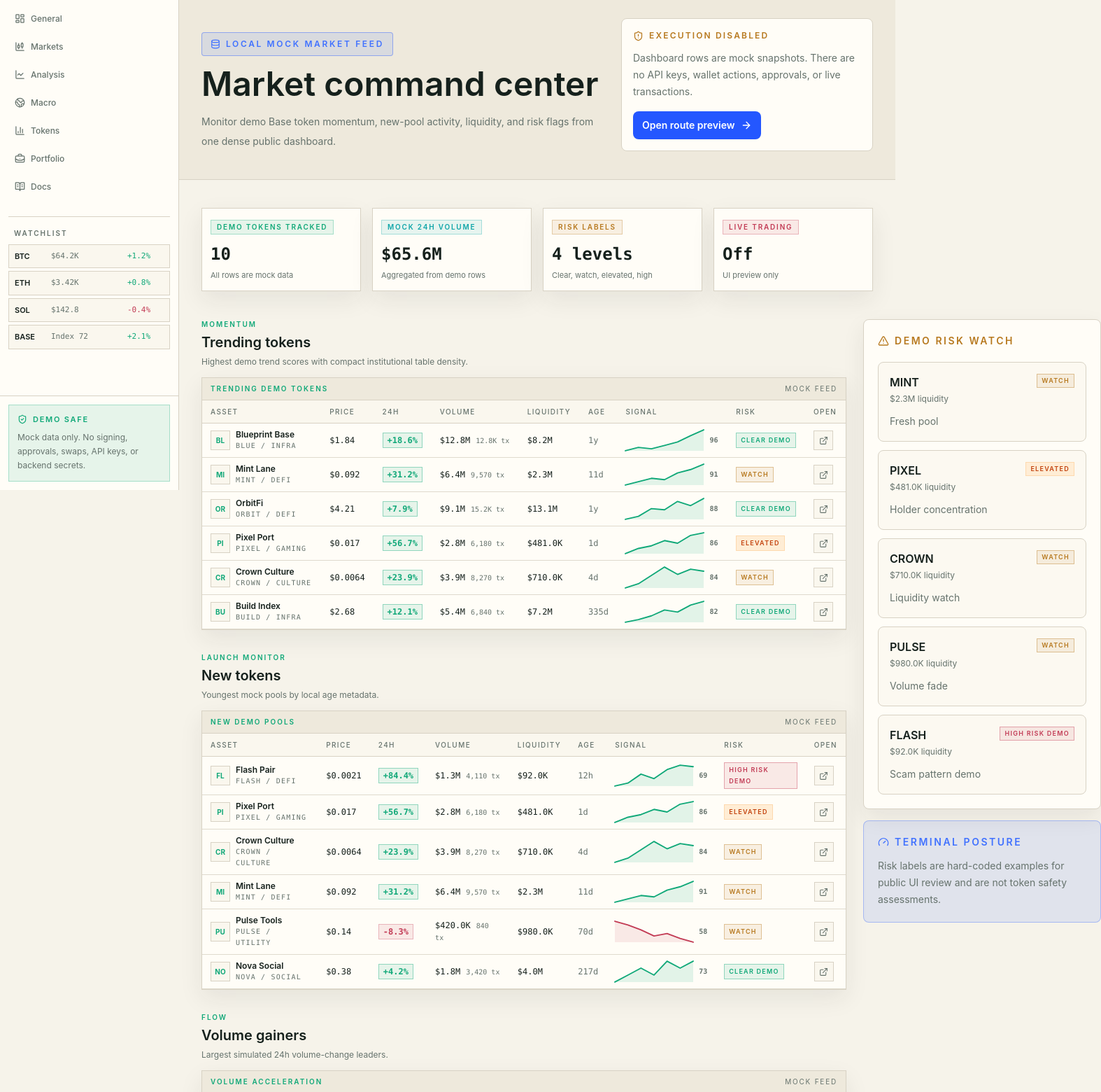
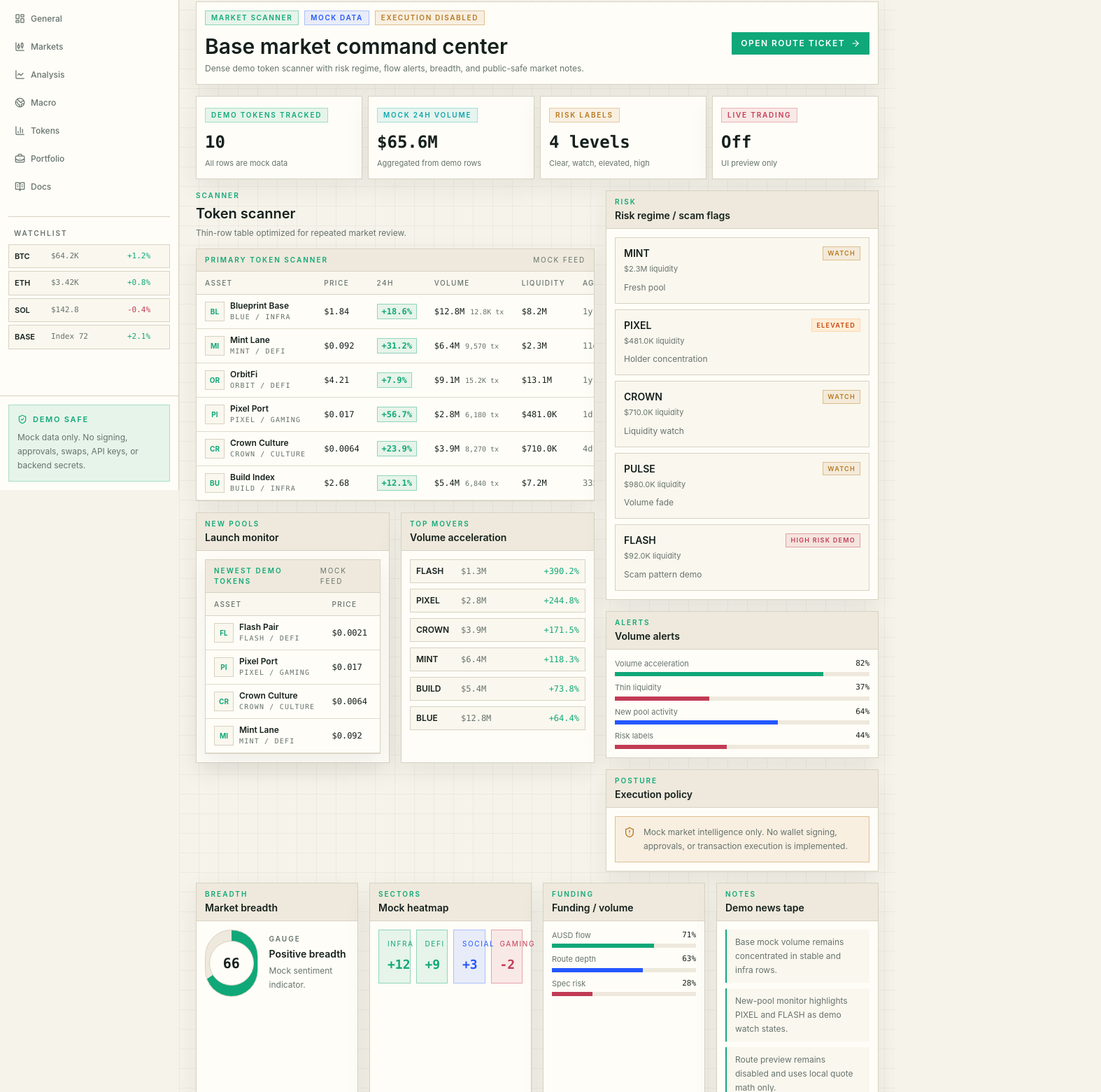
Before and after one commit to Edizemre1/base-market-terminal-lite, a Next.js app: page /dashboard in a window 1280 px wide. Shown: the part 100-1660 px from the top of the page at 70% size, 1574 px wide, since content can reach past the window. Built offline with nearby package versions, Linux system fonts and the light colour scheme.

Commit message:
style: redesign dashboard as dense terminal

```diff
--- a/src/app/dashboard/page.tsx
+++ b/src/app/dashboard/page.tsx
@@ -1,9 +1,17 @@
 import Link from "next/link";
-import { AlertTriangle, ArrowRight, Database, Gauge, ShieldAlert } from "lucide-react";
+import { ArrowRight, ShieldAlert } from "lucide-react";
 import { MetricCard } from "@/components/MetricCard";
 import { RiskBadge } from "@/components/RiskBadge";
 import { SectionHeader } from "@/components/SectionHeader";
 import { TokenTable } from "@/components/TokenTable";
+import {
+  EventTape,
+  GaugeCard,
+  HeatmapGrid,
+  MiniBarList,
+  StatusPill,
+  TerminalPanel
+} from "@/components/TerminalWidgets";
 import {
   getNewTokens,
   getTrendingTokens,
@@ -22,124 +30,163 @@ export default function DashboardPage() {
   );
 
   return (
-    <main className="bg-base-black">
-      <section className="border-b border-base-line bg-base-raised">
-        <div className="mx-auto max-w-7xl px-4 py-10 sm:px-6 lg:px-8">
-          <div className="grid gap-8 lg:grid-cols-[1fr_360px] lg:items-end">
+    <main className="terminal-grid bg-base-black px-4 py-4 sm:px-6">
+      <section className="mb-4 border border-base-line bg-base-panel p-3 shadow-panel">
+        <div className="flex flex-col gap-3 xl:flex-row xl:items-center xl:justify-between">
           <div>
-              <div className="mb-4 inline-flex items-center gap-2 rounded border border-base-blue/40 bg-base-blue/10 px-3 py-2 text-xs font-semibold uppercase tracking-[0.22em] text-base-electric">
-                <Database size={14} aria-hidden="true" />
-                Local mock market feed
+            <div className="flex flex-wrap gap-2">
+              <StatusPill label="Market scanner" />
+              <StatusPill label="Mock data" tone="blue" />
+              <StatusPill label="Execution disabled" tone="amber" />
             </div>
-              <h1 className="text-4xl font-semibold text-base-text md:text-5xl">
-                Market command center
+            <h1 className="mt-3 text-2xl font-semibold text-base-text md:text-3xl">
+              Base market command center
             </h1>
-              <p className="mt-4 max-w-3xl text-sm leading-7 text-base-muted">
-                Monitor demo Base token momentum, new-pool activity, liquidity,
-                and risk flags from one dense public dashboard.
+            <p className="mt-1 max-w-3xl text-xs leading-5 text-base-muted">
+              Dense demo token scanner with risk regime, flow alerts, breadth,
+              and public-safe market notes.
             </p>
           </div>
 
-            <div className="rounded-lg border border-base-line bg-base-panel p-4">
-              <div className="flex items-center gap-2 text-xs font-semibold uppercase tracking-[0.18em] text-base-amber">
-                <ShieldAlert size={15} aria-hidden="true" />
-                Execution disabled
-              </div>
-              <p className="mt-3 text-sm leading-6 text-base-muted">
-                Dashboard rows are mock snapshots. There are no API keys,
-                wallet actions, approvals, or live transactions.
-              </p>
           <Link
             href="/swap"
-                className="mt-4 inline-flex min-h-10 items-center gap-2 rounded-lg border border-base-blue/50 bg-base-blue px-3 py-2 text-sm font-semibold text-white transition hover:bg-base-electric"
+            className="inline-flex min-h-8 w-fit items-center gap-2 border border-base-mint bg-base-mint px-3 py-1.5 text-xs font-semibold uppercase tracking-[0.12em] text-white"
           >
-                Open route preview
-                <ArrowRight size={16} aria-hidden="true" />
+            Open route ticket
+            <ArrowRight size={14} aria-hidden="true" />
           </Link>
-            </div>
-          </div>
         </div>
       </section>
 
-      <section className="mx-auto max-w-7xl px-4 py-10 sm:px-6 lg:px-8">
-        <div className="grid gap-4 md:grid-cols-2 xl:grid-cols-4">
+      <section className="mb-4 grid gap-2 md:grid-cols-2 xl:grid-cols-4">
         {marketStats.map((stat) => (
           <MetricCard key={stat.label} stat={stat} />
         ))}
-        </div>
       </section>
 
-      <section className="mx-auto grid max-w-7xl gap-6 px-4 pb-10 sm:px-6 lg:grid-cols-[1fr_340px] lg:px-8">
-        <div className="space-y-8">
+      <section className="grid gap-4 xl:grid-cols-[minmax(0,1.65fr)_390px]">
+        <div className="space-y-4">
           <div>
             <SectionHeader
-              eyebrow="Momentum"
-              title="Trending tokens"
-              description="Highest demo trend scores with compact institutional table density."
+              eyebrow="Scanner"
+              title="Token scanner"
+              description="Thin-row table optimized for repeated market review."
             />
-            <TokenTable tokens={trendingTokens} label="Trending demo tokens" />
+            <TokenTable tokens={trendingTokens} label="Primary token scanner" />
           </div>
 
-          <div>
-            <SectionHeader
-              eyebrow="Launch monitor"
-              title="New tokens"
-              description="Youngest mock pools by local age metadata."
-            />
-            <TokenTable tokens={newTokens} label="New demo pools" />
+          <div className="grid gap-4 lg:grid-cols-2">
+            <TerminalPanel label="New pools" title="Launch monitor">
+              <TokenTable tokens={newTokens.slice(0, 4)} label="Newest demo tokens" />
+            </TerminalPanel>
+
+            <TerminalPanel label="Top movers" title="Volume acceleration">
+              <div className="space-y-2">
+                {volumeGainers.map((token) => (
+                  <div
+                    key={token.id}
+                    className="grid grid-cols-[56px_1fr_auto] items-center gap-2 border border-base-line bg-base-elevated px-2 py-2 text-xs"
+                  >
+                    <span className="font-semibold text-base-text">{token.symbol}</span>
+                    <span className="font-mono text-base-muted">
+                      {formatCompactCurrency(token.volume24h)}
+                    </span>
+                    <span className="font-mono text-base-mint">
+                      +{token.volumeChange24h.toFixed(1)}%
+                    </span>
                   </div>
-
-          <div>
-            <SectionHeader
-              eyebrow="Flow"
-              title="Volume gainers"
-              description="Largest simulated 24h volume-change leaders."
-            />
-            <TokenTable tokens={volumeGainers} label="Volume acceleration" />
+                ))}
+              </div>
+            </TerminalPanel>
           </div>
         </div>
 
-        <aside className="h-fit space-y-4">
-          <div className="rounded-lg border border-base-line bg-base-panel p-5 shadow-panel">
-            <div className="mb-5 flex items-center gap-2 text-sm font-semibold uppercase tracking-[0.18em] text-base-amber">
-              <AlertTriangle size={16} aria-hidden="true" />
-              Demo risk watch
-            </div>
-            <div className="space-y-3">
+        <aside className="space-y-4">
+          <TerminalPanel label="Risk" title="Risk regime / scam flags">
+            <div className="space-y-2">
               {riskWatchTokens.map((token) => (
                 <Link
                   key={token.id}
                   href={`/tokens/${token.symbol.toLowerCase()}`}
-                  className="block rounded-lg border border-base-line bg-base-elevated/60 p-4 transition hover:border-base-amber/40"
+                  className="block border border-base-line bg-base-elevated p-3 transition hover:border-base-mint"
                 >
                   <div className="flex items-start justify-between gap-3">
                     <div>
-                      <p className="font-semibold text-base-text">{token.symbol}</p>
-                      <p className="mt-1 text-xs text-base-muted">
+                      <p className="text-sm font-semibold text-base-text">
+                        {token.symbol}
+                      </p>
+                      <p className="mt-1 text-[11px] text-base-muted">
                         {formatCompactCurrency(token.liquidityUsd)} liquidity
                       </p>
                     </div>
                     <RiskBadge level={token.riskLevel} compact />
                   </div>
-                  <p className="mt-3 text-sm leading-6 text-base-muted">
+                  <p className="mt-2 text-xs leading-5 text-base-muted">
                     {token.riskFlags[0]?.label ?? "Demo label"}
                   </p>
                 </Link>
               ))}
             </div>
-          </div>
+          </TerminalPanel>
 
-          <div className="rounded-lg border border-base-blue/30 bg-base-blue/10 p-5">
-            <div className="mb-3 flex items-center gap-2 text-sm font-semibold uppercase tracking-[0.18em] text-base-electric">
-              <Gauge size={16} aria-hidden="true" />
-              Terminal posture
-            </div>
-            <p className="text-sm leading-6 text-base-muted">
-              Risk labels are hard-coded examples for public UI review and are
-              not token safety assessments.
+          <TerminalPanel label="Alerts" title="Volume alerts">
+            <MiniBarList
+              items={[
+                { label: "Volume acceleration", value: 82, tone: "mint" },
+                { label: "Thin liquidity", value: 37, tone: "rose" },
+                { label: "New pool activity", value: 64, tone: "blue" },
+                { label: "Risk labels", value: 44, tone: "rose" }
+              ]}
+            />
+          </TerminalPanel>
+
+          <TerminalPanel label="Posture" title="Execution policy">
+            <div className="flex items-start gap-3 border border-base-amber/40 bg-base-amber/10 p-3">
+              <ShieldAlert className="mt-0.5 shrink-0 text-base-amber" size={16} />
+              <p className="text-xs leading-5 text-base-muted">
+                Mock market intelligence only. No wallet signing, approvals, or
+                transaction execution is implemented.
               </p>
             </div>
+          </TerminalPanel>
         </aside>
+      </section>
+
+      <section className="mt-4 grid gap-4 xl:grid-cols-4">
+        <TerminalPanel label="Breadth" title="Market breadth">
+          <GaugeCard value={66} label="Positive breadth" />
+        </TerminalPanel>
+
+        <TerminalPanel label="Sectors" title="Mock heatmap">
+          <HeatmapGrid
+            items={[
+              { label: "Infra", value: "+12", tone: "mint" },
+              { label: "DeFi", value: "+9", tone: "mint" },
+              { label: "Social", value: "+3", tone: "blue" },
+              { label: "Gaming", value: "-2", tone: "rose" }
+            ]}
+          />
+        </TerminalPanel>
+
+        <TerminalPanel label="Funding" title="Funding / volume">
+          <MiniBarList
+            items={[
+              { label: "AUSD flow", value: 71, tone: "mint" },
+              { label: "Route depth", value: 63, tone: "blue" },
+              { label: "Spec risk", value: 28, tone: "rose" }
+            ]}
+          />
+        </TerminalPanel>
+
+        <TerminalPanel label="Notes" title="Demo news tape">
+          <EventTape
+            items={[
+              "Base mock volume remains concentrated in stable and infra rows.",
+              "New-pool monitor highlights PIXEL and FLASH as demo watch states.",
+              "Route preview remains disabled and uses local quote math only."
+            ]}
+          />
+        </TerminalPanel>
       </section>
     </main>
   );
```
Lines whose indentation alone changed are shown as unchanged.
